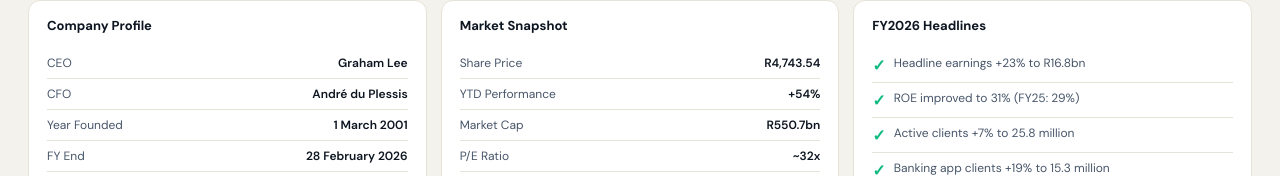
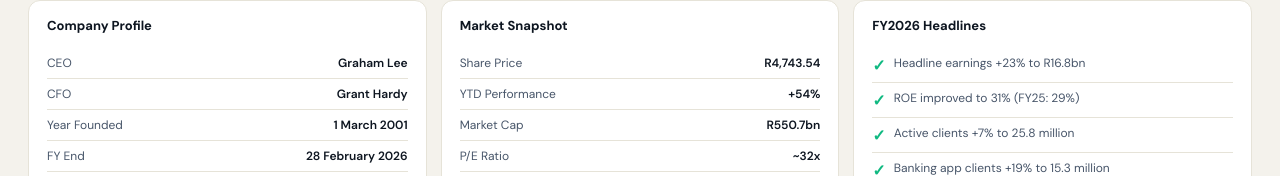
Before and after one commit to Nduvhok/capitec-dashboard, a React (Vite) app: page / in a window 1280 px wide. Shown: the part 996-1172 px from the top of the page. Built offline with nearby package versions, Linux system fonts and the light colour scheme.

Commit message:
Update App.jsx

```diff
--- a/src/App.jsx
+++ b/src/App.jsx
@@ -50,7 +50,7 @@ const GLOBAL_CSS = `
 const CO = {
   name:"Capitec Bank Holdings Limited", ticker:"CPI", exchange:"JSE",
   sector:"Retail Banking", country:"South Africa",
-  ceo:"Graham Lee", cfo:"André du Plessis",
+  ceo:"Graham Lee", cfo:"Grant Hardy",
   founded:"1 March 2001", fy:"28 February 2026",
   sharePrice:"R4,743.54", shareChg:"+54%",
   mktCap:"R550.7bn", pe:"~32x", nav:"R514.04",
```
